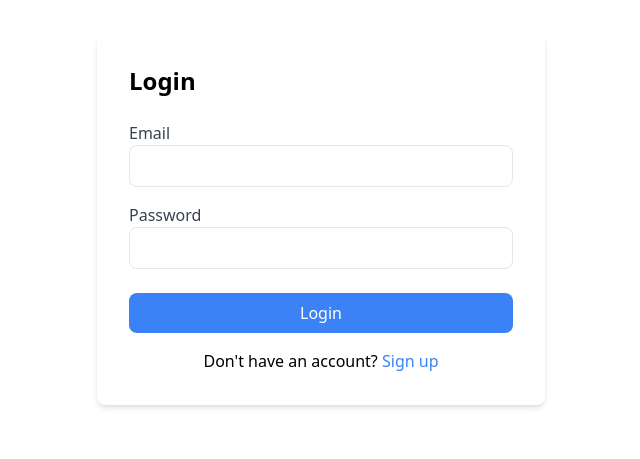
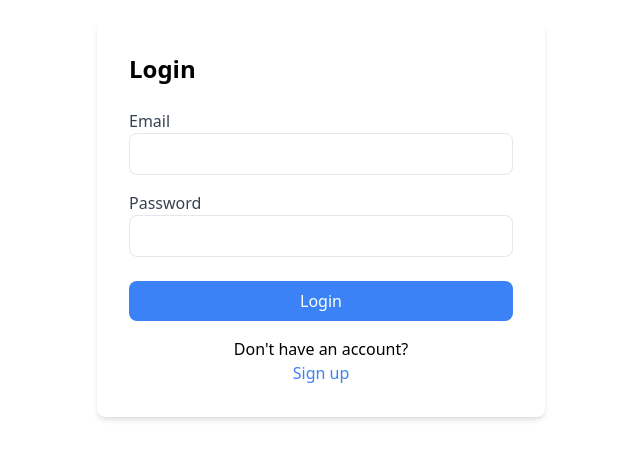
Before and after one commit to Hwanji2/Isang_WEB_prototype, a Next.js app in the folder isang/: page /login in a window 1280 px wide. Shown: the part 181-640 px from the top of the page, without its empty margins (319-959 px from the left). Built offline with nearby package versions, Linux system fonts and the light colour scheme.

Commit message:
ESLint 문제

```diff
--- a/isang/app/login/page.tsx
+++ b/isang/app/login/page.tsx
@@ -59,7 +59,7 @@ export default function LoginPage() {
           </button>
         </form>
         <p className="mt-4 text-center">
-          Don't have an account?{' '}
+   <p>Don&apos;t have an account?{' '}</p>
           <a href="/signup" className="text-blue-500">
             Sign up
           </a>
--- a/isang/app/my/page.tsx
+++ b/isang/app/my/page.tsx
@@ -40,7 +40,7 @@ export default function MyPage() {
   const [editedName, setEditedName] = useState(user.name);
   const [editedAvatar, setEditedAvatar] = useState(user.avatar);
 
-  const [goals, setGoals] = useLocalStorage('goals', [
+  const [goals] = useLocalStorage('goals', [
     { id: '1', name: '운동', progress: 85, target: 100, color: 'from-orange-400 to-red-500' },
     { id: '2', name: '학습', progress: 72, target: 100, color: 'from-blue-400 to-indigo-500' },
     { id: '3', name: '업무', progress: 90, target: 100, color: 'from-green-400 to-emerald-500' },
@@ -367,7 +367,11 @@ export default function MyPage() {
                   <p className="font-medium text-gray-800">{activity.task}</p>
                   <p className="text-sm text-gray-600">{activity.time}</p>
                   {activity.proof && (
-                    <p className="text-xs text-gray-500 mt-1 italic">"{activity.proof}"</p>
+               <>
+    {/* eslint-disable react/no-unescaped-entities */}
+    <p className="text-xs text-gray-500 mt-1 italic">&quot;{activity.proof}&quot;</p>
+    {/* eslint-enable react/no-unescaped-entities */}
+  </>
                   )}
                 </div>
                 <button
--- a/isang/app/page.tsx
+++ b/isang/app/page.tsx
@@ -69,7 +69,7 @@ export default function Home() {
 
 
   const [showDeleteMode, setShowDeleteMode] = useState(false);
-
+// eslint-disable-next-line @typescript-eslint/no-unused-vars
   const getAIPriority = (title: string, category: string) => {
     const urgentKeywords = ['긴급', '마감', '중요', '회의', '프로젝트', '시험', '발표'];
     const routineKeywords = ['물', '운동', '산책', '독서', '정리'];
--- a/isang/app/settings/page.tsx
+++ b/isang/app/settings/page.tsx
@@ -16,6 +16,7 @@ export default function SettingsPage() {
   }, [currentUser, router]);
 
   const [notifications, setNotifications] = useState(true);
+  // eslint-disable-next-line @typescript-eslint/no-unused-vars
   const [darkMode, setDarkMode] = useState(false);
   const [publicProfile, setPublicProfile] = useState(true);
   const [autoBackup, setAutoBackup] = useState(true);
@@ -186,6 +187,7 @@ export default function SettingsPage() {
         <div className="bg-white/70 backdrop-blur-sm rounded-3xl p-6 shadow-lg">
           <h3 className="text-lg font-bold text-gray-800 mb-4">General</h3>
           <div className="space-y-1">
+            // eslint-disable-next-line @typescript-eslint/no-unused-vars
             {settingsOptions.map((option, index) => (
               <div
                 key={option.id}
--- a/isang/components/TaskCreationModal.tsx
+++ b/isang/components/TaskCreationModal.tsx
@@ -21,6 +21,7 @@ export default function TaskCreationModal({
 }: TaskCreationModalProps) {
   const [taskTitle, setTaskTitle] = useState('');
   const [selectedCategory, setSelectedCategory] = useState('');
+  // eslint-disable-next-line @typescript-eslint/no-unused-vars
   const [selectedImage, setSelectedImage] = useState<File | null>(null);
   const [imagePreview, setImagePreview] = useState<string>('');
   const [isAIModalOpen, setIsAIModalOpen] = useState(false);
```
